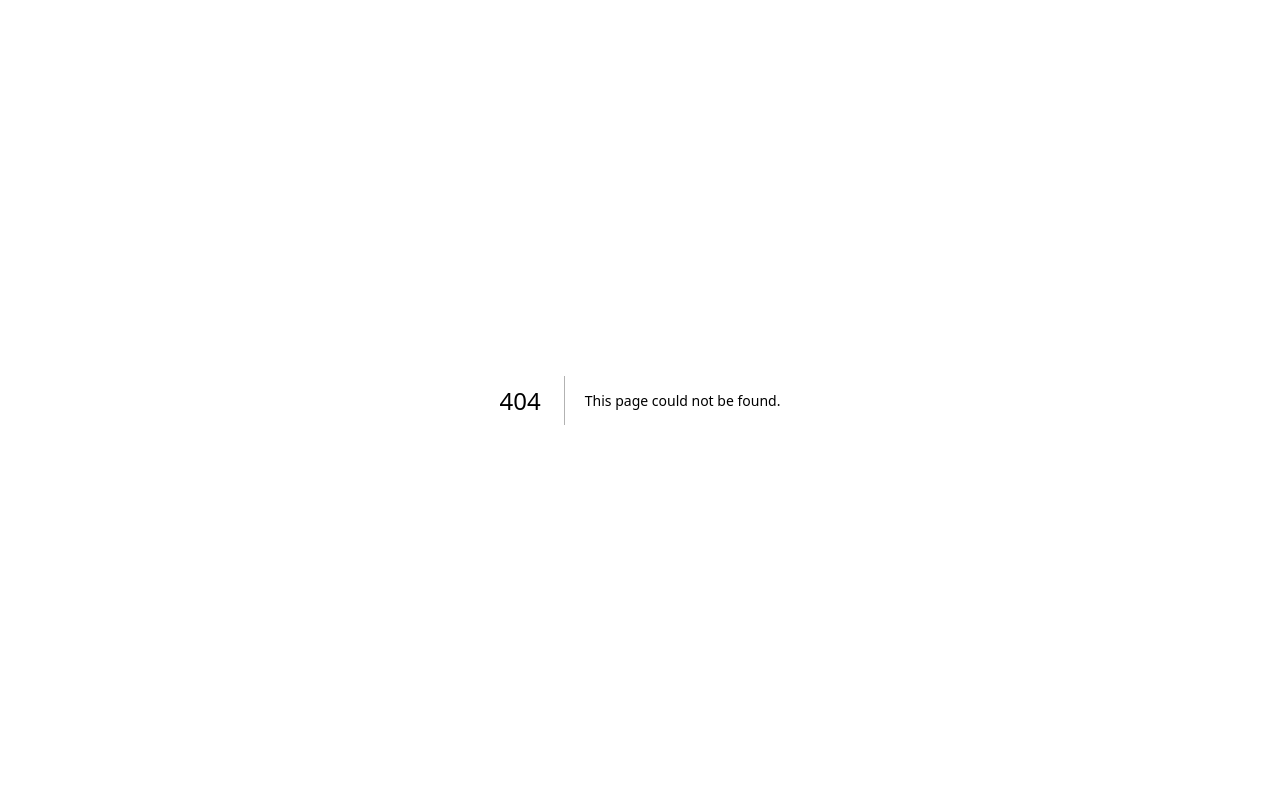
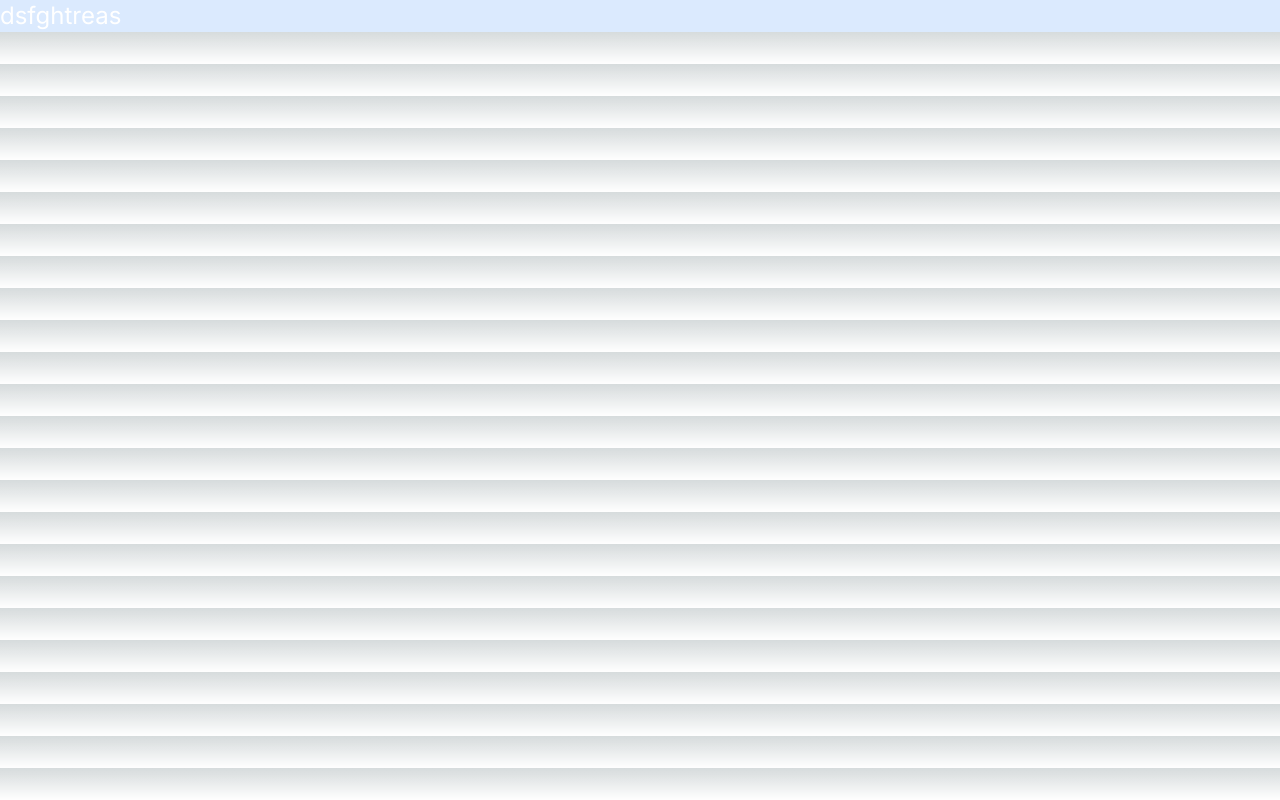
Before and after one commit to christinaly19/art.io, a Next.js app in the folder eth/: page /about in a window 1280 px wide. Before the commit this address had no page. Built offline with nearby package versions, Linux system fonts and the light colour scheme.

Commit message:
Update about

```diff
--- /dev/null
+++ b/eth/app/about/about.css
@@ -0,0 +1,4 @@
+.test-header {
+  font-size: 50px;
+  color: white;
+}
--- /dev/null
+++ b/eth/app/about/page.tsx
@@ -0,0 +1,7 @@
+export default function About() {
+  return (
+    <article className="h-full w-full bg-blue-100">
+      <div className="text-2xl text-white">dsfghtreas</div>
+    </article>
+  );
+}
```
